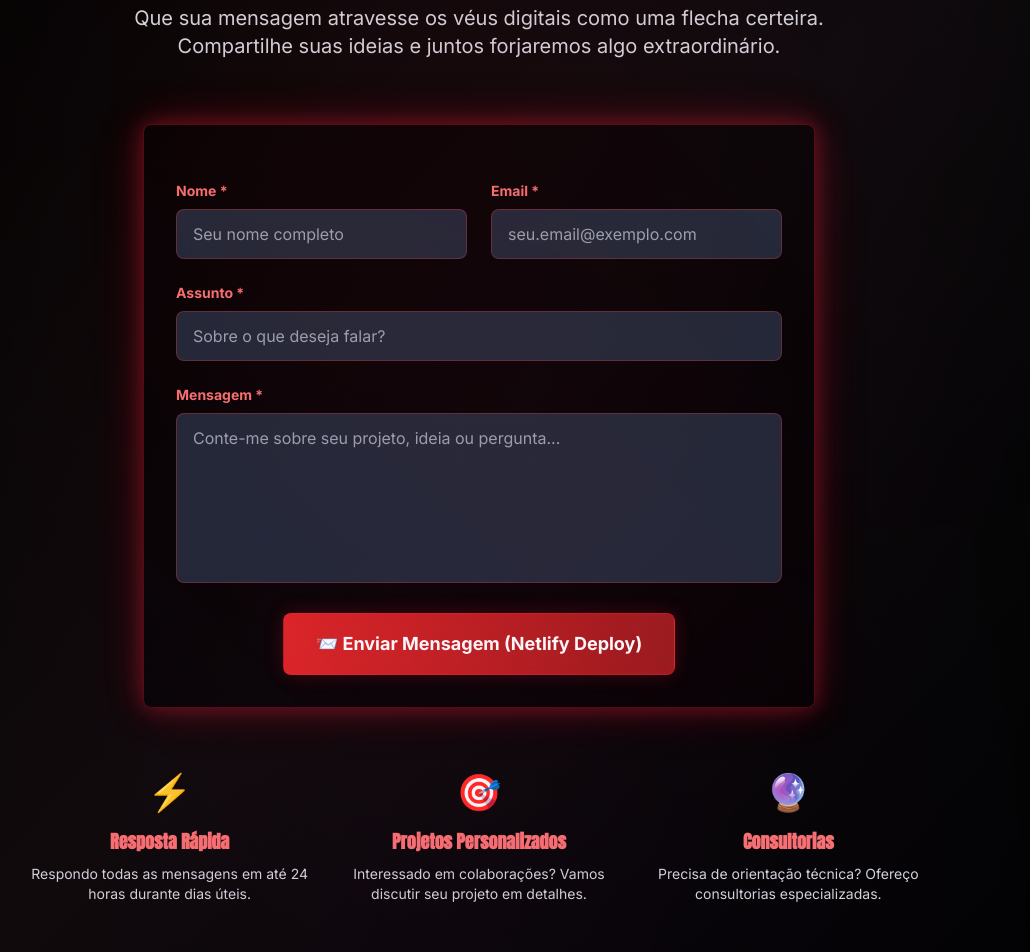
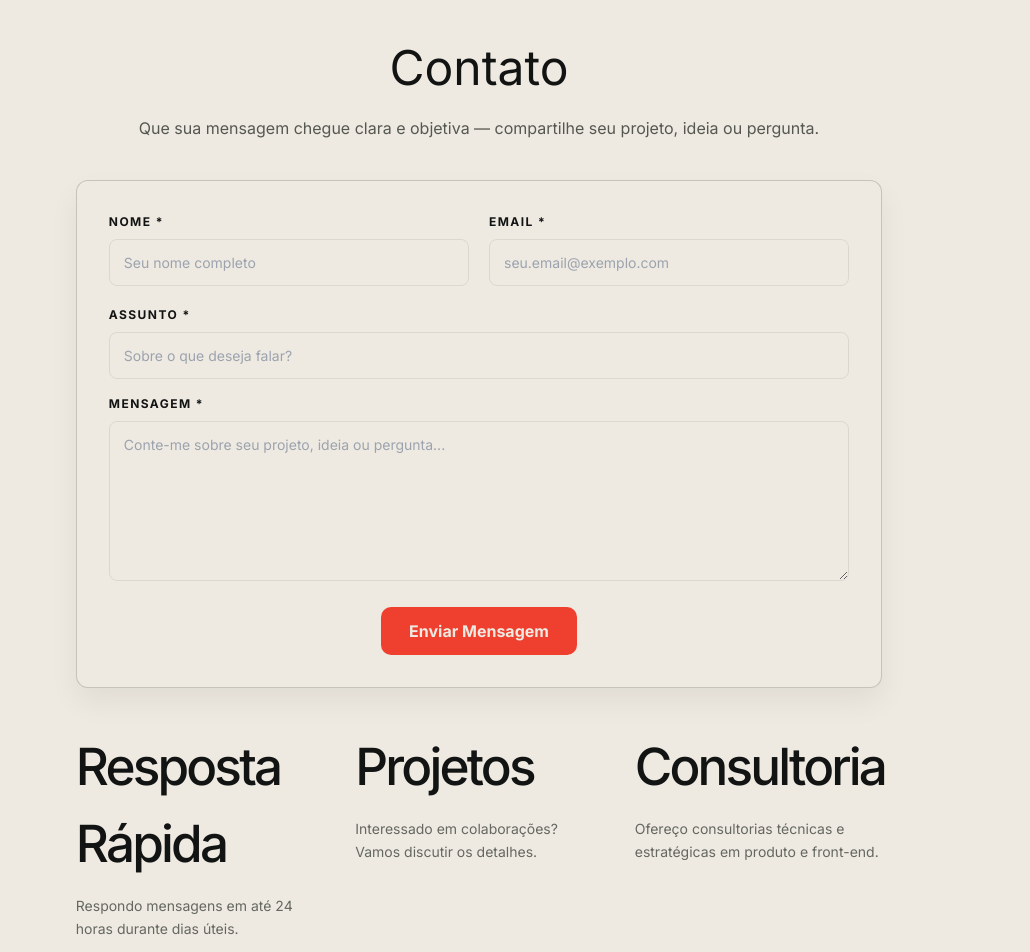
Before and after one commit to murilobsantos/portfoli-novo, a Next.js app: page /contato in a window 1280 px wide. Shown: the part 200-1152 px from the top of the page, without its empty margins (161-1191 px from the left). Built offline with nearby package versions, Linux system fonts and the light colour scheme.

Commit message:
refactor(contato): align contact section with portfolio styles

```diff
--- a/src/app/contato/page.tsx
+++ b/src/app/contato/page.tsx
@@ -1,143 +1,74 @@
-'use client';
+"use client";
 
 import Link from 'next/link';
+import SiteHeader from '@/components/site-header';
+import SiteFooter from '@/components/site-footer';
+import styles from './styles.module.css';
 
 export default function ContatoPage() {
   return (
-    <div className="min-h-screen wuxia-bg smoke-effect">
-      <div className="container mx-auto px-4 py-16">
-        <div className="max-w-4xl mx-auto">
-          {/* Header */}
-          <header className="text-center mb-16">
-            <h1 className="text-5xl md:text-6xl font-bold wuxia-text-glow mb-6 font-serif">
-              聯絡
-            </h1>
-            <h2 className="text-3xl md:text-4xl font-bold mb-4 text-red-400">
-              Contato - O Portal das Mensagens
-            </h2>
-            <p className="text-xl text-gray-300 max-w-3xl mx-auto">
-              Que sua mensagem atravesse os véus digitais como uma flecha certeira.
-              Compartilhe suas ideias e juntos forjaremos algo extraordinário.
-            </p>
+    <div className="portfolio-shell">
+      <SiteHeader />
+      <main>
+        <div className={styles.contactContainer}>
+          <header className={styles.contactHeader}>
+            <h1>Contato</h1>
+            <p>Que sua mensagem chegue clara e objetiva — compartilhe seu projeto, ideia ou pergunta.</p>
           </header>
 
-          {/* Contact Form - Netlify ready (funciona só em deploy) */}
-          <div className="wuxia-border wuxia-glow rounded-lg p-8 bg-black/50 max-w-2xl mx-auto">
-            {/* Honeypot anti-spam */}
-            <div style={{position: 'absolute', left: '-9999px'}}>
-              <input name="bot-field" />
-            </div>
-            <form name="contact" method="POST" data-netlify="true" className="space-y-6">
+          <div className={styles.formBox}>
+            <form name="contact" method="POST" data-netlify="true">
               <input type="hidden" name="form-name" value="contact" />
-              <p className="hidden">
-                <label>Não preencha este campo! <input name="bot-field" /></label>
-              </p>
-              <div className="grid md:grid-cols-2 gap-6">
+              <div className={styles.gridTwo}>
                 <div>
-                  <label htmlFor="name" className="block text-sm font-bold text-red-400 mb-2">
-                    Nome *
-                  </label>
-                  <input
-                    type="text"
-                    id="name"
-                    name="name"
-                    required
-                    className="w-full px-4 py-3 bg-gray-800 border border-red-500/30 rounded-lg text-white placeholder-gray-400 focus:border-red-500 focus:outline-none focus:ring-1 focus:ring-red-500 transition-colors"
-                    placeholder="Seu nome completo"
-                  />
+                  <label className={styles.fieldLabel} htmlFor="name">Nome *</label>
+                  <input className={styles.input} id="name" name="name" required placeholder="Seu nome completo" />
                 </div>
                 <div>
-                  <label htmlFor="email" className="block text-sm font-bold text-red-400 mb-2">
-                    Email *
-                  </label>
-                  <input
-                    type="email"
-                    id="email"
-                    name="email"
-                    required
-                    className="w-full px-4 py-3 bg-gray-800 border border-red-500/30 rounded-lg text-white placeholder-gray-400 focus:border-red-500 focus:outline-none focus:ring-1 focus:ring-red-500 transition-colors"
-                    placeholder="seu.email@exemplo.com"
-                  />
+                  <label className={styles.fieldLabel} htmlFor="email">Email *</label>
+                  <input className={styles.input} id="email" name="email" type="email" required placeholder="seu.email@exemplo.com" />
                 </div>
               </div>
 
-              <div>
-                <label htmlFor="subject" className="block text-sm font-bold text-red-400 mb-2">
-                  Assunto *
-                </label>
-                <input
-                  type="text"
-                  id="subject"
-                  name="subject"
-                  required
-                  className="w-full px-4 py-3 bg-gray-800 border border-red-500/30 rounded-lg text-white placeholder-gray-400 focus:border-red-500 focus:outline-none focus:ring-1 focus:ring-red-500 transition-colors"
-                  placeholder="Sobre o que deseja falar?"
-                />
+              <div style={{marginTop:20}}>
+                <label className={styles.fieldLabel} htmlFor="subject">Assunto *</label>
+                <input className={styles.input} id="subject" name="subject" required placeholder="Sobre o que deseja falar?" />
               </div>
 
-              <div>
-                <label htmlFor="message" className="block text-sm font-bold text-red-400 mb-2">
-                  Mensagem *
-                </label>
-                <textarea
-                  id="message"
-                  name="message"
-                  required
-                  rows={6}
-                  className="w-full px-4 py-3 bg-gray-800 border border-red-500/30 rounded-lg text-white placeholder-gray-400 focus:border-red-500 focus:outline-none focus:ring-1 focus:ring-red-500 transition-colors resize-none"
-                  placeholder="Conte-me sobre seu projeto, ideia ou pergunta..."
-                />
+              <div style={{marginTop:16}}>
+                <label className={styles.fieldLabel} htmlFor="message">Mensagem *</label>
+                <textarea className={styles.textarea} id="message" name="message" required placeholder="Conte-me sobre seu projeto, ideia ou pergunta..." />
               </div>
 
-              <div className="text-center">
-                <button
-                  type="submit"
-                  className="px-8 py-4 bg-gradient-to-r from-red-600 to-red-800 text-white font-bold text-lg rounded-lg wuxia-glow-hover wuxia-border transform hover:scale-105 transition-all duration-300"
-                >
-                  <span className="flex items-center justify-center gap-2">
-                    📨 Enviar Mensagem (Netlify Deploy)
-                  </span>
-                </button>
+              <div className={styles.submitRow}>
+                <button type="submit" className={styles.submitBtn}>Enviar Mensagem</button>
               </div>
             </form>
           </div>
 
-          {/* Additional Contact Info */}
-          <div className="mt-16 grid md:grid-cols-3 gap-8 max-w-4xl mx-auto">
-            <div className="text-center">
-              <div className="text-4xl mb-4">⚡</div>
-              <h3 className="text-lg font-bold text-red-400 mb-2">Resposta Rápida</h3>
-              <p className="text-gray-300 text-sm">
-                Respondo todas as mensagens em até 24 horas durante dias úteis.
-              </p>
-            </div>
-            <div className="text-center">
-              <div className="text-4xl mb-4">🎯</div>
-              <h3 className="text-lg font-bold text-red-400 mb-2">Projetos Personalizados</h3>
-              <p className="text-gray-300 text-sm">
-                Interessado em colaborações? Vamos discutir seu projeto em detalhes.
-              </p>
-            </div>
-            <div className="text-center">
-              <div className="text-4xl mb-4">🔮</div>
-              <h3 className="text-lg font-bold text-red-400 mb-2">Consultorias</h3>
-              <p className="text-gray-300 text-sm">
-                Precisa de orientação técnica? Ofereço consultorias especializadas.
-              </p>
+          <div style={{marginTop:28}} className="project-copy">
+            <div className="grid md:grid-cols-3 gap-8">
+              <div>
+                <h3>Resposta Rápida</h3>
+                <p>Respondo mensagens em até 24 horas durante dias úteis.</p>
+              </div>
+              <div>
+                <h3>Projetos</h3>
+                <p>Interessado em colaborações? Vamos discutir os detalhes.</p>
+              </div>
+              <div>
+                <h3>Consultoria</h3>
+                <p>Ofereço consultorias técnicas e estratégicas em produto e front-end.</p>
+              </div>
             </div>
           </div>
 
-          {/* Back to Home */}
-          <div className="text-center mt-16">
-            <Link
-              href="/"
-              className="inline-block px-6 py-3 border-2 border-red-500 text-red-400 font-bold rounded-lg hover:bg-red-500 hover:text-black transition-all duration-300"
-            >
-              ← Voltar ao Início
-            </Link>
+          <div style={{textAlign:'center', marginTop:36}}>
+            <Link href="/" className="inline-block px-6 py-3 border-2 border-transparent text-sm font-bold rounded-lg hover:bg-transparent">← Voltar ao Início</Link>
           </div>
         </div>
-      </div>
+      </main>
+      <SiteFooter />
     </div>
   );
 }
--- /dev/null
+++ b/src/app/contato/styles.module.css
@@ -0,0 +1,26 @@
+/* Local styles for contact page matching portfolio look */
+.contactContainer{
+  padding:140px clamp(22px,6vw,90px);
+  max-width:960px;
+  margin:0 auto;
+}
+.contactHeader{ text-align:center; margin-bottom:40px }
+.contactHeader h1{ font-size:48px; margin:0 0 12px; }
+.contactHeader p{ color:#555751; max-width:820px; margin:0 auto }
+.formBox{
+  background:var(--paper);
+  border:1px solid var(--line);
+  padding:32px;
+  border-radius:12px;
+  box-shadow: 0 14px 30px rgba(18,19,19,0.06);
+}
+.gridTwo{ display:grid; grid-template-columns:1fr 1fr; gap:20px }
+.fieldLabel{ display:block; font-size:12px; font-weight:700; color:var(--ink); text-transform:uppercase; letter-spacing:.12em; margin-bottom:8px }
+.input, .textarea{
+  width:100%; padding:12px 14px; border:1px solid rgba(0,0,0,0.08); border-radius:8px; font-size:14px; color:var(--ink); background:transparent;
+}
+.textarea{ min-height:160px; resize:vertical }
+.submitRow{ text-align:center; margin-top:20px }
+.submitBtn{ background:var(--signal); color:var(--paper); padding:12px 28px; border-radius:10px; font-weight:700; border:0; cursor:pointer }
+
+@media(max-width:800px){ .gridTwo{ grid-template-columns:1fr } .contactHeader h1{ font-size:34px } }
```
